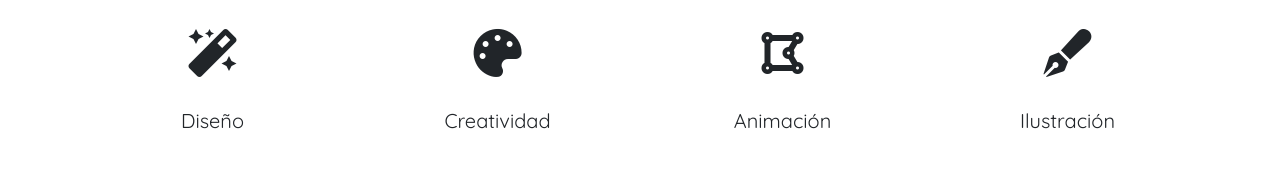
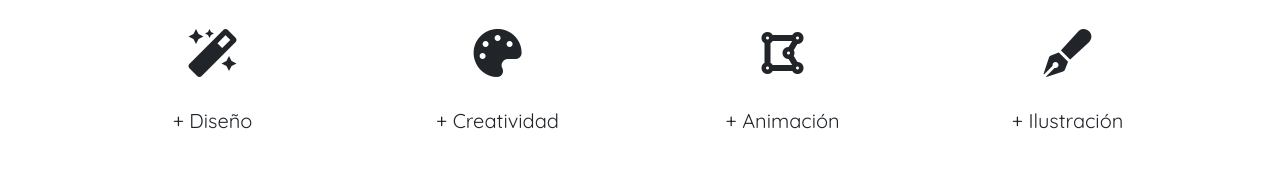
Before and after one commit to valeriaramirezm/portafoliovr, a plain HTML site: page index.html in a window 1280 px wide. Shown: the part 1051-1246 px from the top of the page. Drawn offline with nearby package versions, Linux system fonts and the light colour scheme; a script that the page names is missing.

Commit message:
+ cualidades

```diff
--- a/index.html
+++ b/index.html
@@ -93,19 +93,19 @@
       <div class="row">
         <div class="col-md-3">
           <i class="fas fa-magic fa-3x my-3"></i>
-          <h5 class="my-3">Diseño</h5>
+          <h5 class="my-3">+ Diseño</h5>
         </div>
         <div class="col-md-3">
           <i class="fas fa-palette fa-3x my-3"></i></i>
-          <h5 class="my-3">Creatividad</h5>
+          <h5 class="my-3">+ Creatividad</h5>
         </div>
         <div class="col-md-3">
           <i class="fas fa-draw-polygon fa-3x my-3"></i>
-          <h5 class="my-3">Animación</h5>
+          <h5 class="my-3">+ Animación</h5>
         </div>
         <div class="col-md-3">
           <i class="fas fa-pen-fancy fa-3x my-3"></i>
-          <h5 class="my-3">Ilustración</h5>
+          <h5 class="my-3">+ Ilustración</h5>
         </div>
       </div>
     </div>
```
